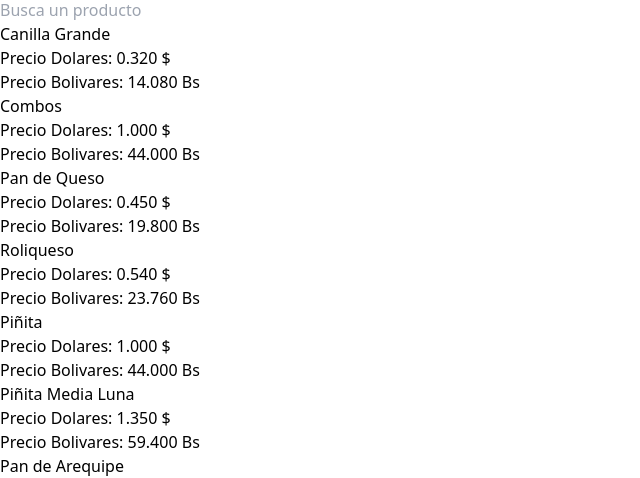
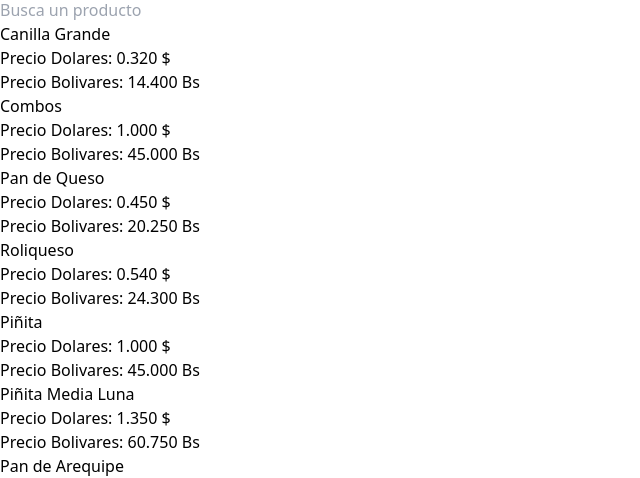
Before and after one commit to eudysj95/copa-exito, a React (Vite) app: page /panaderia in a window 1280 px wide. Shown: the part 326-804 px from the top of the page, without its empty margins (0-640 px from the left). Built offline with nearby package versions, Linux system fonts and the light colour scheme.

Commit message:
Actualizar tasa

```diff
--- a/src/components/Marco.jsx
+++ b/src/components/Marco.jsx
@@ -11,7 +11,7 @@ export function Marco({title, metodo}) {
   const [listado, setListado] = useState([]);
   const [busquedaState, setBusquedaState] = useState("");
 
-  const tasa = 44;
+  const tasa = 45;
 
   useEffect(() => {
     conseguirListado();
```
